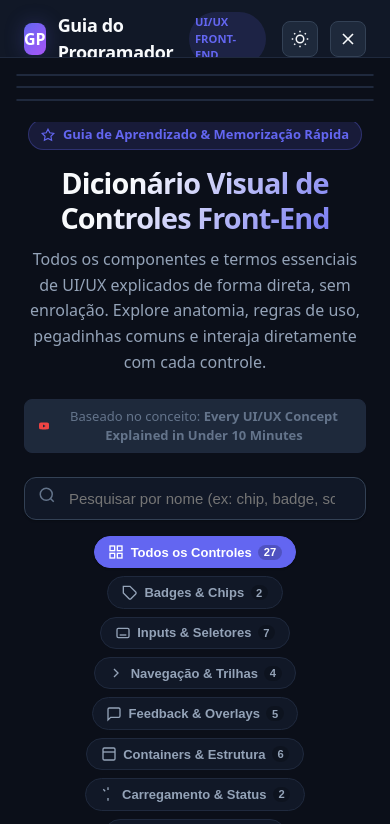
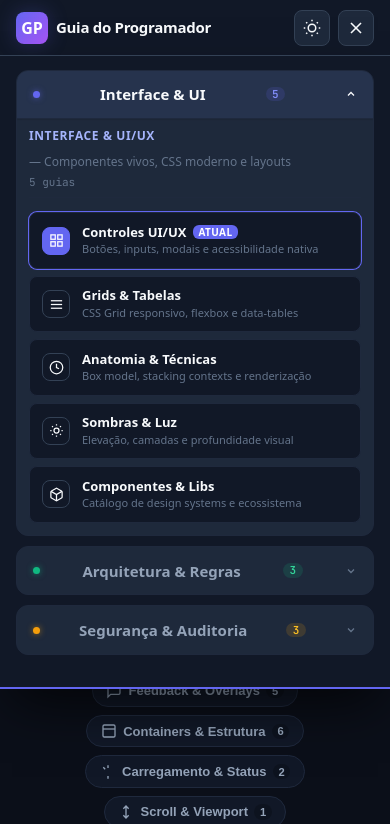
Before and after one commit to EricAugustoBR/guia-programador, a website built with Vite: page index.html in a window 390 px wide. Both pictures are taken after a click on the button 348 px from the left and 39 px from the top of the page. Shown: the top 824 px of the page. Built offline with nearby package versions, Linux system fonts and the light colour scheme.

Commit message:
fix(mobile): corrige layout do header e drawer de navegacao em celulares
- Remove backdrop-filter no mobile para evitar bug de containing block de posicao absoluta/fixa
- Oculta badge secundaria no mobile impedindo quebra de linha do header
- Aninha gaveta com position absolute 100% de largura diretamente abaixo do header
- Implementa sanfona com abertura exclusiva de 1 secao por vez e fechamento automatico ao tocar no link

```diff
--- a/src/navigation.ts
+++ b/src/navigation.ts
@@ -1,7 +1,7 @@
 /**
  * Gerenciador de navegação por seções e mega-dropdowns
  * Suporte a desktop hover com grace-period timer (sem perda de foco em gaps),
- * drawer mobile touch-friendly com sanfona/accordion, e acessibilidade WAI-ARIA.
+ * drawer mobile touch-friendly com sanfona/accordion individual, e acessibilidade WAI-ARIA.
  */
 
 export function initNavigation(): void {
@@ -13,7 +13,7 @@ export function initNavigation(): void {
 
   const isMobile = (): boolean => window.innerWidth < 992;
 
-  // 1. Mobile Menu Toggle (Abrir/Fechar Drawer)
+  // 1. Mobile Menu Toggle (Abrir/Fechar Gaveta)
   if (mobileToggle && navSections) {
     mobileToggle.addEventListener('click', (e) => {
       e.stopPropagation();
@@ -21,22 +21,25 @@ export function initNavigation(): void {
 
       navSections.classList.toggle('is-mobile-open', willOpen);
       mobileToggle.setAttribute('aria-expanded', String(willOpen));
-      document.body.classList.toggle('mobile-nav-active', willOpen);
 
-      // No mobile, se abriu, expande por padrão a seção da página atual
+      // No mobile, se abriu, expande apenas a seção da página atual (accordion)
       if (willOpen && isMobile()) {
         dropdowns.forEach((d) => {
           const hasCurrent = !!d.querySelector('.nav-mega-item.is-current');
+          const trigger = d.querySelector<HTMLButtonElement>('.nav-section-trigger');
           if (hasCurrent) {
             d.classList.add('is-open');
-            d.querySelector<HTMLButtonElement>('.nav-section-trigger')?.setAttribute('aria-expanded', 'true');
+            trigger?.setAttribute('aria-expanded', 'true');
+          } else {
+            d.classList.remove('is-open');
+            trigger?.setAttribute('aria-expanded', 'false');
           }
         });
       }
     });
   }
 
-  // 2. Dropdowns Interativos (Desktop + Mobile)
+  // 2. Dropdowns Interativos (Desktop Hover + Mobile Accordion)
   dropdowns.forEach((dropdown) => {
     const trigger = dropdown.querySelector<HTMLButtonElement>('.nav-section-trigger');
     const menu = dropdown.querySelector<HTMLElement>('.nav-mega-menu');
@@ -49,7 +52,7 @@ export function initNavigation(): void {
 
     if (!trigger || !menu) return;
 
-    // --- COMPORTAMENTO NO DESKTOP: HOVER COM GRACE-PERIOD TIMER ---
+    // --- COMPORTAMENTO NO DESKTOP: HOVER COM TIMER GRACE-PERIOD ---
     dropdown.addEventListener('mouseenter', () => {
       if (isMobile()) return;
 
@@ -58,7 +61,7 @@ export function initNavigation(): void {
         desktopLeaveTimer = null;
       }
 
-      // Fecha outros menus abertos
+      // Fecha outros menus no desktop
       dropdowns.forEach((other) => {
         if (other !== dropdown) {
           other.classList.remove('is-open');
@@ -73,24 +76,28 @@ export function initNavigation(): void {
     dropdown.addEventListener('mouseleave', () => {
       if (isMobile()) return;
 
-      // Grace period de 180ms para permitir travessia suave pelo gap/mouse diagonal
+      // Grace period de 180ms para evitar desaparecimento acidental ao atravessar o gap
       desktopLeaveTimer = window.setTimeout(() => {
         dropdown.classList.remove('is-open');
         trigger.setAttribute('aria-expanded', 'false');
       }, 180);
     });
 
-    // --- COMPORTAMENTO NO CLICK (MOBILE ACCORDION & DESKTOP LOCK) ---
+    // --- COMPORTAMENTO NO CLICK (MOBILE SANFONA / DESKTOP TOGGLE) ---
     trigger.addEventListener('click', (e) => {
       e.stopPropagation();
       const isCurrentlyOpen = dropdown.classList.contains('is-open');
 
       if (isMobile()) {
-        // Modo Sanfona no Mobile: abre/fecha individualmente
+        // Sanfona no Mobile: apenas uma seção aberta por vez
         if (isCurrentlyOpen) {
           dropdown.classList.remove('is-open');
           trigger.setAttribute('aria-expanded', 'false');
         } else {
+          dropdowns.forEach((other) => {
+            other.classList.remove('is-open');
+            other.querySelector<HTMLButtonElement>('.nav-section-trigger')?.setAttribute('aria-expanded', 'false');
+          });
           dropdown.classList.add('is-open');
           trigger.setAttribute('aria-expanded', 'true');
         }
@@ -122,7 +129,17 @@ export function initNavigation(): void {
     });
   });
 
-  // 3. Fechar ao clicar fora (ou fechar drawer mobile)
+  // 3. Fechar gaveta ao clicar em um link interno
+  document.querySelectorAll<HTMLAnchorElement>('.nav-mega-item').forEach((link) => {
+    link.addEventListener('click', () => {
+      if (isMobile() && navSections && mobileToggle) {
+        navSections.classList.remove('is-mobile-open');
+        mobileToggle.setAttribute('aria-expanded', 'false');
+      }
+    });
+  });
+
+  // 4. Fechar ao clicar fora
   document.addEventListener('click', (e) => {
     const target = e.target as HTMLElement | null;
     if (!target) return;
@@ -137,14 +154,12 @@ export function initNavigation(): void {
     if (mobileToggle && navSections && !target.closest('.app-header')) {
       navSections.classList.remove('is-mobile-open');
       mobileToggle.setAttribute('aria-expanded', 'false');
-      document.body.classList.remove('mobile-nav-active');
     }
   });
 
-  // 4. Ao redimensionar janela para Desktop, remove trava mobile
+  // 5. Ao redimensionar para Desktop, limpa estado mobile
   window.addEventListener('resize', () => {
     if (!isMobile()) {
-      document.body.classList.remove('mobile-nav-active');
       if (navSections) navSections.classList.remove('is-mobile-open');
       if (mobileToggle) mobileToggle.setAttribute('aria-expanded', 'false');
     }
--- a/src/styles/navigation.css
+++ b/src/styles/navigation.css
@@ -1,7 +1,7 @@
 /* ==========================================================================
    NAVIGATION REVAMP — SECTIONS & MEGA-DROPDOWNS
    Desktop: Hover contínuo com ponte invisível (sem gap dead-zone)
-   Mobile: Drawer responsivo com sanfona/accordion, toque confortável e rolagem suave
+   Mobile: Header enxuto (sem quebra de linha) + Drawer sanfona estável
    ========================================================================== */
 
 /* --- Container Principal de Navegação (Desktop) --- */
@@ -53,6 +53,7 @@
   white-space: nowrap;
   user-select: none;
   font-family: inherit;
+  -webkit-tap-highlight-color: transparent;
 }
 
 .nav-section-trigger:hover,
@@ -216,6 +217,22 @@
   .nav-section-dropdown:not(:first-child):not(:last-child).is-open .nav-mega-menu {
     transform: translateX(-50%) translateY(0);
   }
+
+  /* Grid de Links no Desktop */
+  .nav-mega-grid {
+    display: grid;
+    gap: 0.6rem;
+  }
+
+  .nav-mega-grid.nav-grid-ui {
+    grid-template-columns: repeat(3, minmax(200px, 1fr));
+    width: 680px;
+  }
+
+  .nav-mega-grid.nav-grid-3 {
+    grid-template-columns: repeat(3, minmax(210px, 1fr));
+    width: 680px;
+  }
 }
 
 /* Cabeçalho do Mega Dropdown */
@@ -265,22 +282,6 @@
   font-size: 0.6875rem;
   color: var(--text-muted);
   font-family: var(--font-mono);
-}
-
-/* Grid de Links no Desktop */
-.nav-mega-grid {
-  display: grid;
-  gap: 0.6rem;
-}
-
-.nav-mega-grid.nav-grid-ui {
-  grid-template-columns: repeat(3, minmax(200px, 1fr));
-  width: 680px;
-}
-
-.nav-mega-grid.nav-grid-3 {
-  grid-template-columns: repeat(3, minmax(210px, 1fr));
-  width: 680px;
 }
 
 /* Cada Item do Menu */
@@ -457,6 +458,7 @@
   transition: all var(--transition-fast);
   padding: 0;
   flex-shrink: 0;
+  -webkit-tap-highlight-color: transparent;
 }
 
 .nav-mobile-toggle:hover {
@@ -464,7 +466,6 @@
   border-color: var(--brand-primary);
 }
 
-/* Alternância suave entre ícone Hambúrguer e Fechar */
 .nav-mobile-toggle .icon-close {
   display: none;
 }
@@ -477,50 +478,92 @@
   display: block;
 }
 
-/* Trava de rolagem de fundo quando menu mobile aberto */
-body.mobile-nav-active {
-  overflow: hidden;
-}
-
 /* ==========================================================================
    MOBILE MEDIA QUERY (< 992px)
-   Drawer elegante com sanfona/accordion, sem ghosts ou sobreposições
+   Header estável em 1 linha + Drawer suspenso sanfona (100% responsivo)
    ========================================================================== */
 @media (max-width: 991px) {
-  .nav-mobile-toggle {
-    display: inline-flex;
+  /* 1. Header não quebra em linhas */
+  .app-header {
+    padding: 0.6rem 1rem !important;
+    position: sticky !important;
+    top: 0 !important;
+    z-index: 200 !important;
+    backdrop-filter: none !important; /* Elimina o bug de containing-block de fixed/absolute */
+    background: var(--bg-surface) !important;
   }
 
-  /* Gaveta/Drawer que desce abaixo do header */
+  .header-inner {
+    width: 100% !important;
+    display: flex !important;
+    align-items: center !important;
+    justify-content: space-between !important;
+    gap: 0.5rem !important;
+  }
+
+  .brand {
+    gap: 0.5rem !important;
+    min-width: 0 !important;
+    flex-shrink: 1 !important;
+  }
+
+  .brand-title {
+    font-size: 0.9375rem !important;
+    white-space: nowrap !important;
+    overflow: hidden !important;
+    text-overflow: ellipsis !important;
+  }
+
+  /* Oculta badge secundário no mobile para garantir largura livre */
+  .brand-badge {
+    display: none !important;
+  }
+
+  .header-actions {
+    display: flex !important;
+    align-items: center !important;
+    gap: 0.5rem !important;
+    flex-shrink: 0 !important;
+  }
+
+  .nav-mobile-toggle {
+    display: inline-flex !important;
+  }
+
+  /* 2. Gaveta/Drawer Mobile ancorada diretamente abaixo do header */
   .nav-sections {
-    display: none;
-    position: fixed;
-    top: 57px;
-    left: 0;
-    right: 0;
-    bottom: 0;
-    background: var(--bg-app);
-    border-radius: 0;
-    border: none;
-    border-top: 1px solid var(--border-subtle);
-    padding: 1rem 1rem 3rem;
-    flex-direction: column;
-    align-items: stretch;
-    gap: 0.65rem;
-    overflow-y: auto;
-    -webkit-overflow-scrolling: touch;
-    z-index: 999;
+    display: none !important;
+    position: absolute !important;
+    top: 100% !important;
+    left: 0 !important;
+    right: 0 !important;
+    width: 100% !important;
+    max-height: calc(85dvh) !important;
+    max-height: calc(85vh) !important;
+    overflow-y: auto !important;
+    -webkit-overflow-scrolling: touch !important;
+    background: var(--bg-surface) !important;
+    border-radius: 0 !important;
+    border: none !important;
+    border-top: 1px solid var(--border-medium) !important;
+    border-bottom: 2px solid var(--brand-primary) !important;
+    box-shadow: 0 25px 50px -12px rgba(0, 0, 0, 0.7) !important;
+    padding: 0.85rem 1rem 2rem !important;
+    flex-direction: column !important;
+    align-items: stretch !important;
+    gap: 0.65rem !important;
+    z-index: 500 !important;
   }
 
   .nav-sections.is-mobile-open {
-    display: flex;
-    animation: fadeInMobile 180ms ease-out forwards;
+    display: flex !important;
+    animation: fadeInMobile 160ms ease-out forwards;
   }
 
   @keyframes fadeInMobile {
     from {
       opacity: 0;
-      transform: translateY(-8px);
+      transform: translateY(-6px);
     }
     to {
       opacity: 1;
@@ -528,56 +571,57 @@ body.mobile-nav-active {
     }
   }
 
+  /* 3. Cards de Seção como Sanfona (Accordion) */
   .nav-section-dropdown {
-    width: 100%;
-    border-radius: var(--radius-xl);
-    background: var(--bg-surface);
-    border: 1px solid var(--border-subtle);
-    overflow: hidden;
+    width: 100% !important;
+    border-radius: var(--radius-lg) !important;
+    background: var(--bg-surface-elevated) !important;
+    border: 1px solid var(--border-subtle) !important;
+    overflow: hidden !important;
   }
 
-  /* Gatilho como barra sanfona touch-friendly */
   .nav-section-trigger {
-    width: 100%;
-    display: flex;
-    justify-content: space-between;
-    align-items: center;
-    padding: 0.85rem 1rem;
-    border-radius: 0;
-    font-size: 0.9375rem;
-    font-weight: 700;
-    background: transparent;
-    border: none;
+    width: 100% !important;
+    display: flex !important;
+    justify-content: space-between !important;
+    align-items: center !important;
+    padding: 0.85rem 1rem !important;
+    border-radius: 0 !important;
+    font-size: 0.9375rem !important;
+    font-weight: 700 !important;
+    background: transparent !important;
+    border: none !important;
   }
 
   .nav-section-trigger:hover,
   .nav-section-dropdown.is-open .nav-section-trigger {
-    background: var(--bg-surface-elevated);
+    background: var(--bg-surface-hover) !important;
   }
 
-  /* Submenu fecha com display: none para NÃO ocupar espaço estático invisível */
+  /* 4. Submenu só aparece quando a seção está aberta (.is-open) */
   .nav-mega-menu {
     display: none !important;
-    position: static;
+    position: static !important;
     transform: none !important;
     width: 100% !important;
     max-width: 100% !important;
-    padding: 0.75rem;
-    margin: 0;
-    box-shadow: none;
-    background: var(--bg-surface-elevated);
-    border: none;
-    border-top: 1px solid var(--border-subtle);
-    border-radius: 0;
+    padding: 0.5rem 0.75rem 0.75rem !important;
+    margin: 0 !important;
+    box-shadow: none !important;
+    background: transparent !important;
+    border: none !important;
+    border-top: 1px solid var(--border-subtle) !important;
+    border-radius: 0 !important;
     opacity: 1 !important;
     visibility: visible !important;
     pointer-events: auto !important;
   }
 
-  /* Abre apenas a seção ativa/clicada com animação suave */
   .nav-section-dropdown.is-open .nav-mega-menu {
-    display: block !important;
-    animation: accordionDown 180ms ease-out forwards;
+    display: flex !important;
+    flex-direction: column !important;
+    gap: 0.5rem !important;
+    animation: accordionDown 160ms ease-out forwards;
   }
 
   @keyframes accordionDown {
@@ -592,37 +636,42 @@ body.mobile-nav-active {
   }
 
   .nav-mega-header {
-    flex-direction: column;
-    align-items: flex-start;
-    gap: 0.25rem;
-    padding-bottom: 0.5rem;
-    margin-bottom: 0.5rem;
+    flex-direction: column !important;
+    align-items: flex-start !important;
+    gap: 0.2rem !important;
+    padding-bottom: 0.4rem !important;
+    margin-bottom: 0.4rem !important;
   }
 
   .nav-mega-grid,
   .nav-mega-grid.nav-grid-ui,
   .nav-mega-grid.nav-grid-3 {
-    grid-template-columns: 1fr !important;
+    display: flex !important;
+    flex-direction: column !important;
     width: 100% !important;
-    gap: 0.5rem;
+    gap: 0.45rem !important;
   }
 
   .nav-mega-item {
-    padding: 0.75rem;
-    background: var(--bg-surface);
-    border: 1px solid var(--border-subtle);
-    border-radius: var(--radius-lg);
+    padding: 0.65rem 0.75rem !important;
+    background: var(--bg-surface) !important;
+    border: 1px solid var(--border-subtle) !important;
+    border-radius: var(--radius-md) !important;
+    min-height: 48px !important;
+    align-items: center !important;
   }
 
-  .nav-mega-item:hover {
-    transform: none;
+  .nav-mega-item:hover,
+  .nav-mega-item:active {
+    background: var(--bg-surface-hover) !important;
+    transform: none !important;
   }
 
   .nav-mega-item-title {
-    font-size: 0.875rem;
+    font-size: 0.8125rem !important;
   }
 
   .nav-mega-item-desc {
-    font-size: 0.75rem;
+    font-size: 0.6875rem !important;
   }
 }
```
